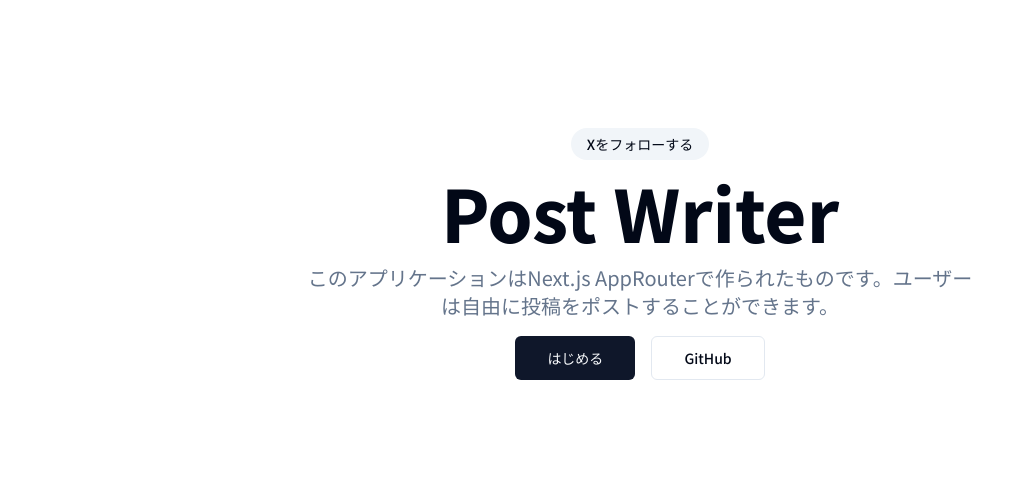
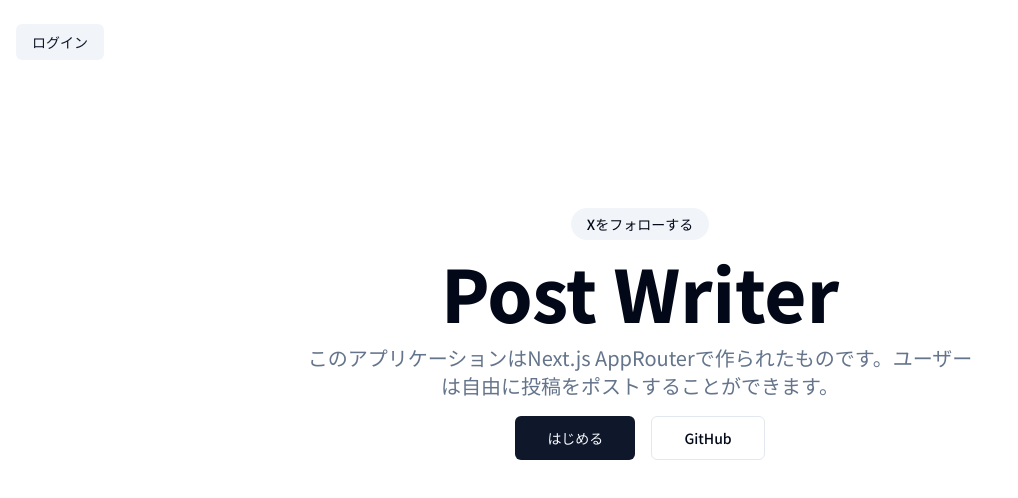
Before and after one commit to momo-41/SupabaseNextAuthPractice, a Next.js app: page / in a window 1280 px wide. Shown: the top 498 px of the page, without its empty margins (0-1018 px from the left). Built offline with nearby package versions, Linux system fonts and the light colour scheme.

Commit message:
(marketing)ルート内での共通の要素を書くためにlayout.tsxを追加

```diff
--- /dev/null
+++ b/app/(marketing)/layout.tsx
@@ -0,0 +1,33 @@
+//(marketing)に共通のhtmlやcssはここで記述する
+
+import { buttonVariants } from "@/components/ui/button";
+import { cn } from "@/lib/utils";
+import Link from "next/link";
+
+export default function MarketingLayout({
+  children,
+}: {
+  children: React.ReactNode;
+}) {
+  return (
+    <div>
+      {/* headerコンポーネントとして作成してもいい */}
+      <header className="container z-40 bg-background">
+        <div className="h-20 py-6">
+          <nav>
+            <Link
+              href={"/login"}
+              className={cn(
+                buttonVariants({ variant: "secondary", size: "sm" }), //button.tsxのファイルにあるbuttonVariants関数でcssを指定している
+                "px-4" //追加のcss
+              )}
+            >
+              ログイン
+            </Link>
+          </nav>
+        </div>
+      </header>
+      <main>{children}</main>
+    </div>
+  );
+}
```
